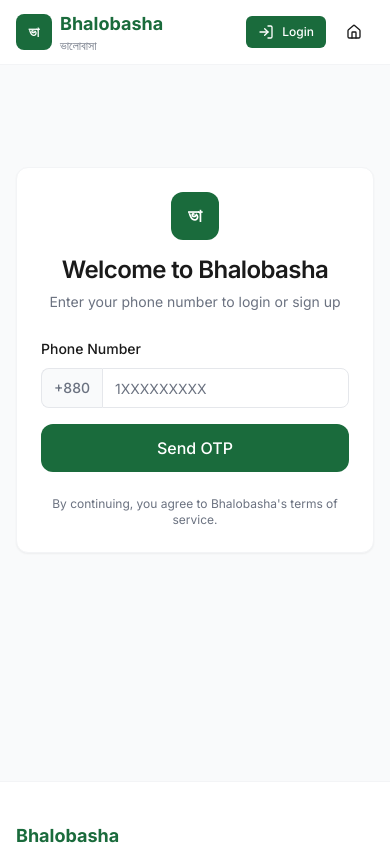
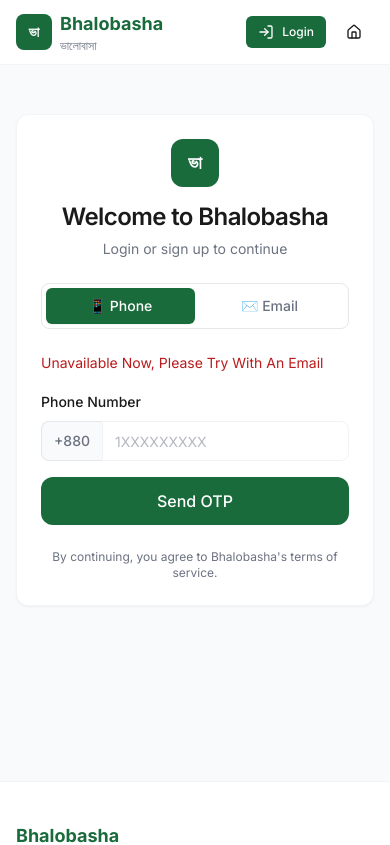
Before and after one commit to mohammad-oliullah/bhalobasha, a Next.js app in the folder bhalobasha-web/: page /login in a window 390 px wide. Shown: the top 845 px of the page. Built offline with nearby package versions, Linux system fonts and the light colour scheme; no server answers.

Commit message:
implement email or phone otp in frontend

```diff
--- a/bhalobasha-web/app/(auth)/login/page.tsx
+++ b/bhalobasha-web/app/(auth)/login/page.tsx
@@ -5,27 +5,47 @@
 import { toast } from "sonner";
 import { Button } from "@/components/ui/button";
 import { Label } from "@/components/ui/label";
+import { Input } from "@/components/ui/input";
 import { PhoneInput } from "@/components/auth/phone-input";
 import { useAuth } from "@/lib/hooks/use-auth";
 import { Card, CardContent, CardHeader, CardTitle } from "@/components/ui/card";
 
+type LoginMethod = "phone" | "email";
+
 export default function LoginPage() {
   const router = useRouter();
   const { sendOtp } = useAuth();
+  const [method, setMethod] = useState<LoginMethod>("phone");
   const [phone, setPhone] = useState("");
+  const [email, setEmail] = useState("");
 
   const handleSubmit = async (e: React.FormEvent) => {
     e.preventDefault();
+
+    if (method === "phone") {
       if (!/^01[3-9]\d{8}$/.test(phone)) {
         toast.error("Enter a valid Bangladesh mobile number");
         return;
       }
       try {
-      await sendOtp.mutateAsync(phone);
-      toast.success("OTP sent successfully");
+        await sendOtp.mutateAsync({ phone });
+        toast.success("OTP sent to your phone");
         router.push(`/verify?phone=${phone}`);
       } catch (err) {
         toast.error(err instanceof Error ? err.message : "Failed to send OTP");
+      }
+    } else {
+      if (!/^[^\s@]+@[^\s@]+\.[^\s@]+$/.test(email)) {
+        toast.error("Enter a valid email address");
+        return;
+      }
+      try {
+        await sendOtp.mutateAsync({ email });
+        toast.success("OTP sent to your email");
+        router.push(`/verify?email=${encodeURIComponent(email)}`);
+      } catch (err) {
+        toast.error(err instanceof Error ? err.message : "Failed to send OTP");
+      }
     }
   };
 
@@ -37,20 +57,65 @@
             ভা
           </div>
           <CardTitle className="text-2xl">Welcome to Bhalobasha</CardTitle>
-          <p className="text-sm text-muted">
-            Enter your phone number to login or sign up
+          <p className="text-sm text-muted">Login or sign up to continue</p>
+        </CardHeader>
+
+        <CardContent>
+          {/* Toggle */}
+          <div className="mb-6 flex rounded-lg border p-1">
+            <button
+              type="button"
+              onClick={() => setMethod("phone")}
+              className={`flex-1 rounded-md py-2 text-sm font-medium transition-colors ${
+                method === "phone"
+                  ? "bg-primary text-white shadow-sm"
+                  : "text-muted hover:text-foreground"
+              }`}
+            >
+              📱 Phone
+            </button>
+            <button
+              type="button"
+              onClick={() => setMethod("email")}
+              className={`flex-1 rounded-md py-2 text-sm font-medium transition-colors ${
+                method === "email"
+                  ? "bg-primary text-white shadow-sm"
+                  : "text-muted hover:text-foreground"
+              }`}
+            >
+              ✉️ Email
+            </button>
+          </div>
+
+          <form onSubmit={handleSubmit} className="space-y-4">
+            {method === "phone" ? (
+              <>
+                <p className="text-red-700 text-sm">
+                  Unavailable Now, Please Try With An Email
                 </p>
-        </CardHeader>
-        <CardContent>
-          <form onSubmit={handleSubmit} className="space-y-4">
                 <div className="space-y-2">
                   <Label>Phone Number</Label>
                   <PhoneInput
                     value={phone}
                     onChange={setPhone}
+                    // disabled={sendOtp.isPending}
+                    disabled={true}
+                  />
+                </div>
+              </>
+            ) : (
+              <div className="space-y-2">
+                <Label>Email Address</Label>
+                <Input
+                  type="email"
+                  placeholder="your@email.com"
+                  value={email}
+                  onChange={(e) => setEmail(e.target.value)}
                   disabled={sendOtp.isPending}
                 />
               </div>
+            )}
+
             <Button
               type="submit"
               className="w-full"
@@ -60,6 +125,7 @@
               {sendOtp.isPending ? "Sending..." : "Send OTP"}
             </Button>
           </form>
+
           <p className="mt-6 text-center text-xs text-muted">
             By continuing, you agree to Bhalobasha&apos;s terms of service.
           </p>
--- a/bhalobasha-web/app/(auth)/verify/page.tsx
+++ b/bhalobasha-web/app/(auth)/verify/page.tsx
@@ -14,15 +14,17 @@
   const router = useRouter();
   const searchParams = useSearchParams();
   const phone = searchParams.get("phone") || "";
+  const email = searchParams.get("email") || "";
   const redirect = searchParams.get("redirect") || "/dashboard";
 
   const { verifyOtp, sendOtp } = useAuth();
   const [code, setCode] = useState("");
   const [countdown, setCountdown] = useState(60);
 
+  // Must have either phone or email
   useEffect(() => {
-    if (!phone) router.replace("/login");
-  }, [phone, router]);
+    if (!phone && !email) router.replace("/login");
+  }, [phone, email, router]);
 
   useEffect(() => {
     if (countdown <= 0) return;
@@ -36,7 +38,10 @@
       return;
     }
     try {
-      await verifyOtp.mutateAsync({ phone, code });
+      await verifyOtp.mutateAsync({
+        ...(phone ? { phone } : { email }),
+        code,
+      });
       toast.success("Login successful!");
       router.push(redirect);
     } catch (err) {
@@ -46,7 +51,7 @@
 
   const handleResend = async () => {
     try {
-      await sendOtp.mutateAsync(phone);
+      await sendOtp.mutateAsync(phone ? { phone } : { email });
       setCountdown(60);
       toast.success("OTP resent");
     } catch (err) {
@@ -54,20 +59,22 @@
     }
   };
 
+  // Display label — show email or formatted phone
+  const contactLabel = email || formatPhone(phone);
+
   return (
     <Card className="w-full max-w-md">
       <CardHeader className="text-center">
         <CardTitle className="text-2xl">Verify OTP</CardTitle>
         <p className="text-sm text-muted">
-          Code sent to {formatPhone(phone)}
+          Code sent to{" "}
+          <span className="font-medium text-foreground">{contactLabel}</span>
         </p>
-        <Link
-          href="/login"
-          className="text-sm text-primary hover:underline"
-        >
-          Change phone number
+        <Link href="/login" className="text-sm text-primary hover:underline">
+          {email ? "Change email" : "Change phone number"}
         </Link>
       </CardHeader>
+
       <CardContent className="space-y-6">
         <OtpInput
           value={code}
--- a/bhalobasha-web/lib/api/auth.ts
+++ b/bhalobasha-web/lib/api/auth.ts
@@ -1,17 +1,40 @@
 import apiClient from "./client";
-import { AuthVerifyResponse } from "@/types";
 
-export async function sendOtp(phone: string): Promise<void> {
-  await apiClient.post("/auth/send-otp", { phone });
+interface SendOtpPayload {
+  phone?: string;
+  email?: string;
+}
+
+interface VerifyOtpPayload {
+  phone?: string;
+  email?: string;
+  code: string;
+}
+
+interface VerifyOtpResponse {
+  accessToken: string;
+  user: {
+    id: string;
+    phone: string | null;
+    email: string | null;
+    name: string | null;
+    role: string;
+    isVerified: boolean;
+    profilePhoto: string | null;
+    createdAt: string;
+  };
+}
+
+export async function sendOtp(payload: SendOtpPayload): Promise<void> {
+  await apiClient.post("/auth/send-otp", payload);
 }
 
 export async function verifyOtp(
-  phone: string,
-  code: string,
-): Promise<AuthVerifyResponse> {
-  const { data } = await apiClient.post<AuthVerifyResponse>("/auth/verify-otp", {
-    phone,
-    code,
-  });
+  payload: VerifyOtpPayload,
+): Promise<VerifyOtpResponse> {
+  const { data } = await apiClient.post<VerifyOtpResponse>(
+    "/auth/verify-otp",
+    payload,
+  );
   return data;
 }
--- a/bhalobasha-web/lib/hooks/use-auth.ts
+++ b/bhalobasha-web/lib/hooks/use-auth.ts
@@ -5,6 +5,18 @@
 import { sendOtp, verifyOtp } from "@/lib/api/auth";
 import { setAuthCookie, clearAuthCookie } from "@/lib/actions/auth";
 import { useAuthStore } from "@/lib/store/auth.store";
+import { User } from "@/types";
+
+interface SendOtpPayload {
+  phone?: string;
+  email?: string;
+}
+
+interface VerifyOtpPayload {
+  phone?: string;
+  email?: string;
+  code: string;
+}
 
 export function useAuth() {
   const router = useRouter();
@@ -12,15 +24,14 @@
     useAuthStore();
 
   const sendOtpMutation = useMutation({
-    mutationFn: (phone: string) => sendOtp(phone),
+    mutationFn: (payload: SendOtpPayload) => sendOtp(payload),
   });
 
   const verifyOtpMutation = useMutation({
-    mutationFn: ({ phone, code }: { phone: string; code: string }) =>
-      verifyOtp(phone, code),
+    mutationFn: (payload: VerifyOtpPayload) => verifyOtp(payload),
     onSuccess: async (data) => {
       await setAuthCookie(data.accessToken);
-      setAuth(data.user, data.accessToken);
+      setAuth(data.user as User, data.accessToken);
     },
   });
 
--- a/bhalobasha-web/lib/utils/format.ts
+++ b/bhalobasha-web/lib/utils/format.ts
@@ -32,7 +32,8 @@
   return `${day} ${month} ${year}`;
 }
 
-export function formatPhone(phone: string): string {
+export function formatPhone(phone: string | null | undefined): string {
+  if (!phone) return "";
   const cleaned = phone.replace(/\D/g, "");
   const local = cleaned.startsWith("880") ? cleaned.slice(3) : cleaned;
   if (local.length !== 11) return phone;
--- a/bhalobasha-web/types/index.ts
+++ b/bhalobasha-web/types/index.ts
@@ -40,7 +40,7 @@
 
 export interface User {
   id: string;
-  phone: string;
+  phone: string | null;
   name: string | null;
   email: string | null;
   role: UserRole;
```
Lines whose indentation alone changed are shown as unchanged.
